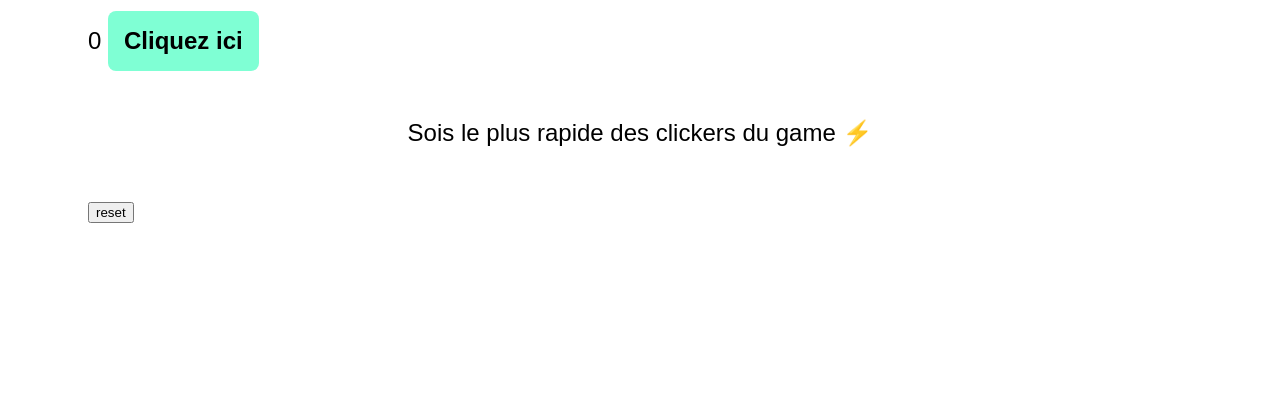
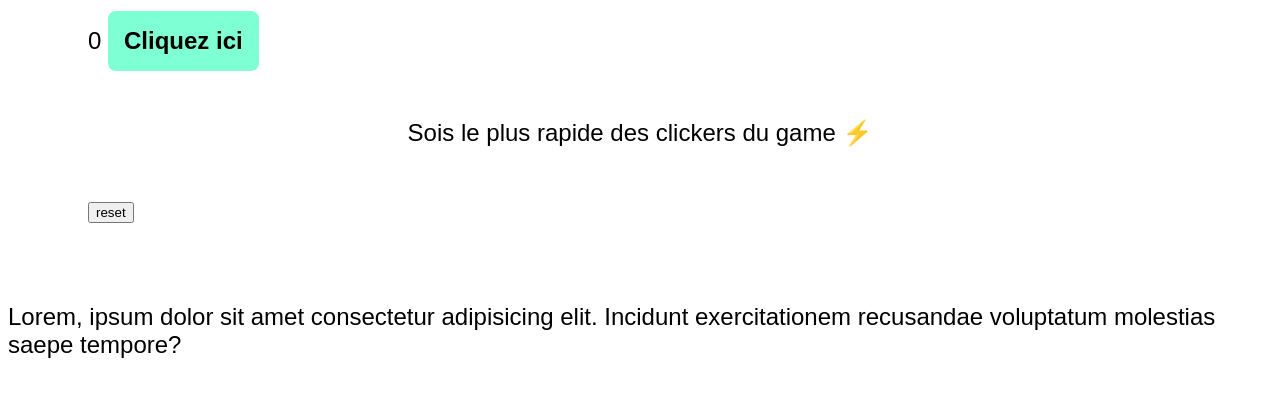
Before and after one commit to Aabir12/clickfast, a plain HTML site: page frontend/index.html in a window 1280 px wide. Shown: the part 156-552 px from the top of the page. Drawn offline with Linux system fonts and the light colour scheme.

Commit message:
adding a paragraph

```diff
--- a/frontend/index.html
+++ b/frontend/index.html
@@ -21,7 +21,9 @@
             <button id="reset">reset</button>
         </div>
     </div>
+    <p>Lorem, ipsum dolor sit amet consectetur adipisicing elit. Incidunt exercitationem recusandae voluptatum molestias saepe tempore?</p>
+
+    <script src="script.js"></script>
 </body>
-<script src="script.js"></script>
 
 </html>
```
